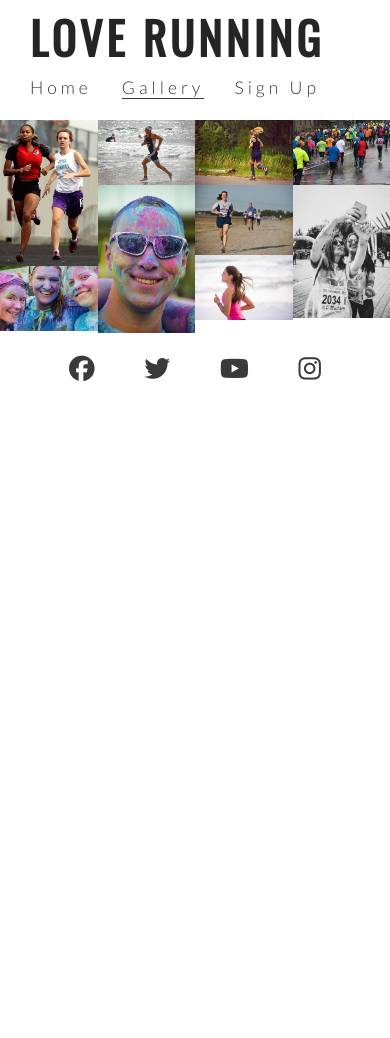
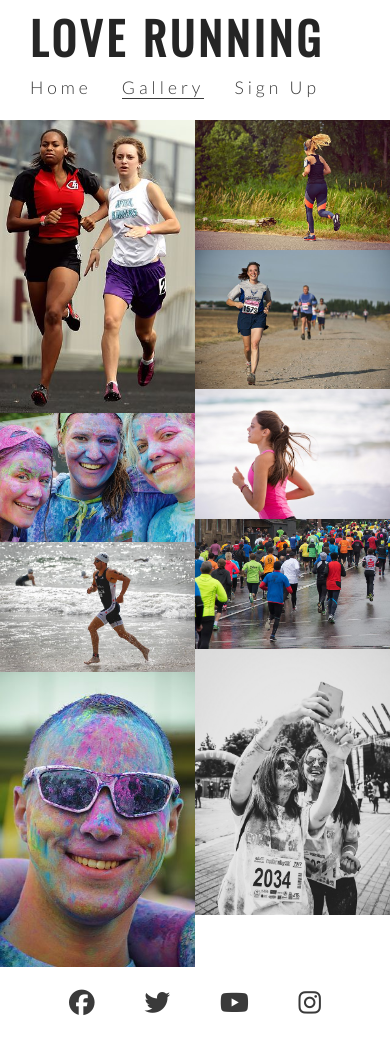
Before and after one commit to fenton1000/love-running, a plain HTML site: page gallery.html in a window 390 px wide. Before the commit the page ends 844 px from the top, so only its background shows below. Drawn offline with nearby package versions, Linux system fonts and the light colour scheme.

Commit message:
Style gallery for responsive design

```diff
--- a/assets/css/style.css
+++ b/assets/css/style.css
@@ -332,4 +332,16 @@ footer {
         text-align: center;
         padding: 0 20px;
     }
+
+    #photos {
+        column-count: 3;
+    }
 }
+
+/* For small screens 800px and down */
+
+@media screen and (max-width: 800px) {
+    #photos {
+        column-count: 2;
+    }
+}
```
